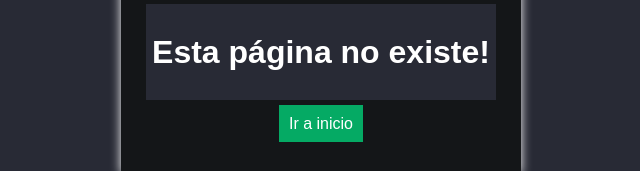
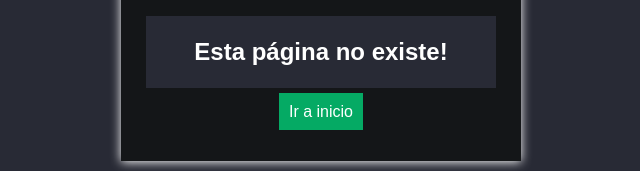
Before and after one commit to hluciana/hluciana.github.io, a plain HTML site: page 404.html in a window 1280 px wide. Shown: the part 465-636 px from the top of the page, without its empty margins (319-959 px from the left). Drawn offline with Linux system fonts and the light colour scheme.

Commit message:
Update 404.html

```diff
--- a/404.html
+++ b/404.html
@@ -58,7 +58,7 @@
     <main class="error404">
       <div class="error404-container">
         <img src="https://i.ibb.co/GWvNcRk/error404.jpg" alt="error404.jpg" />
-        <h1>Esta página no existe!</h1>
+        <h2>Esta página no existe!</h2>
         <a href="https://hluciana.github.io/index.html">Ir a inicio</a>
       </div>
     </main>
```
